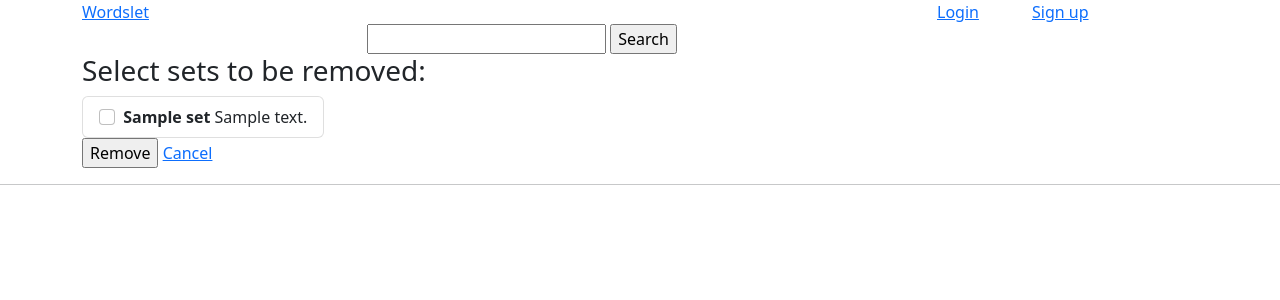
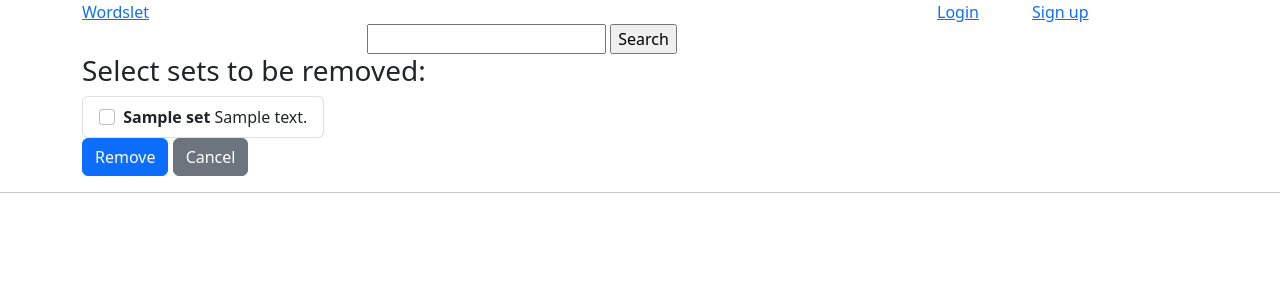
Before and after one commit to seirepo/tietokantasovellus-kesa-2022, a Flask app: template templates/remove-sets.html in a window 1280 px wide. Shown: the top 300 px of the page. Run offline with Flask 2, Linux system fonts and the light colour scheme; the template is opened without the code that fills it: most values are stand-ins (such as "Sample title", 1, 10 or a date in 2020); some libraries are stand-ins or nearby versions.

Commit message:
Style buttons in remove-sets.html

```diff
--- a/templates/remove-sets.html
+++ b/templates/remove-sets.html
@@ -23,8 +23,8 @@
 
                 {% endfor %}
 
-                <input type="submit" value="Remove">
-                <a href="/{{ session.user_id }}">Cancel</a>
+                <input type="submit" class="btn btn-primary" value="Remove">
+                <a class="btn btn-secondary" href="/{{ session.user_id }}">Cancel</a>
                 <input type="hidden" name="csrf_token" value="{{ session.csrf_token }}">
             </form>
         </div>
```
